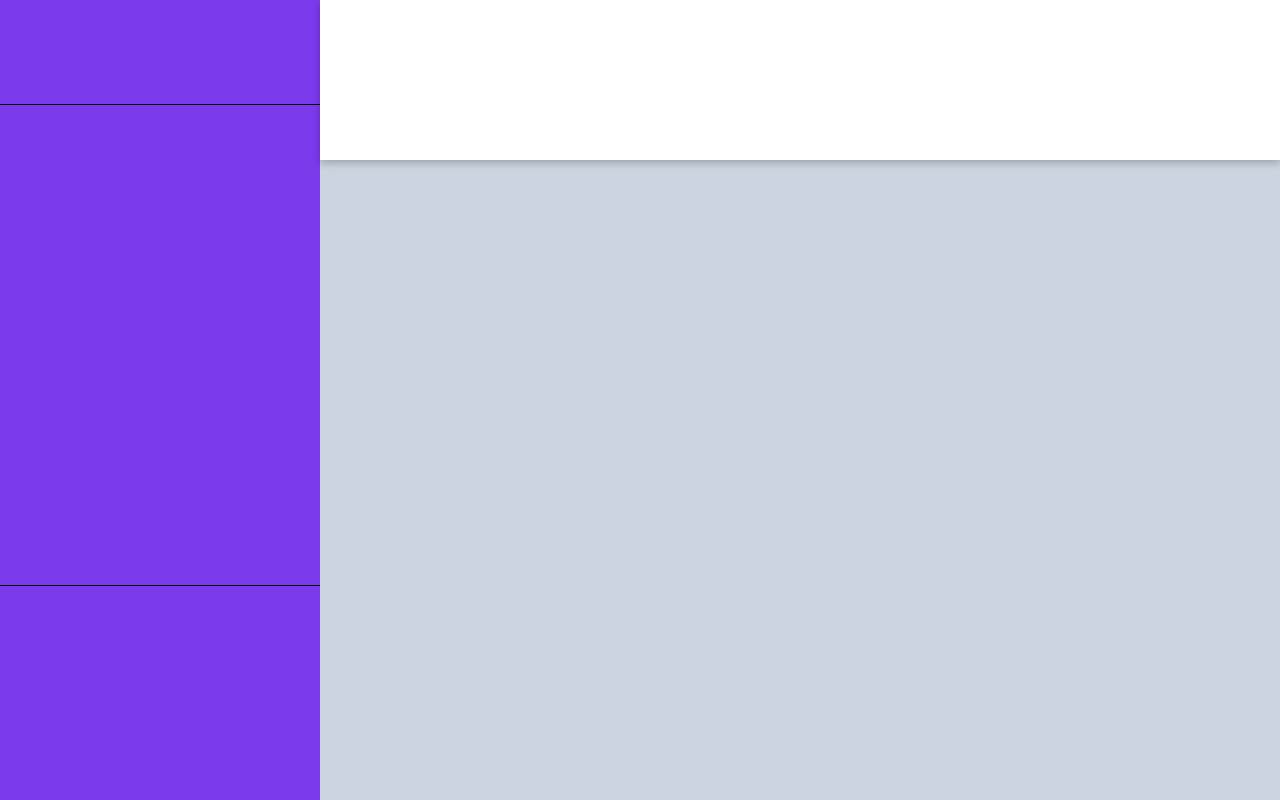
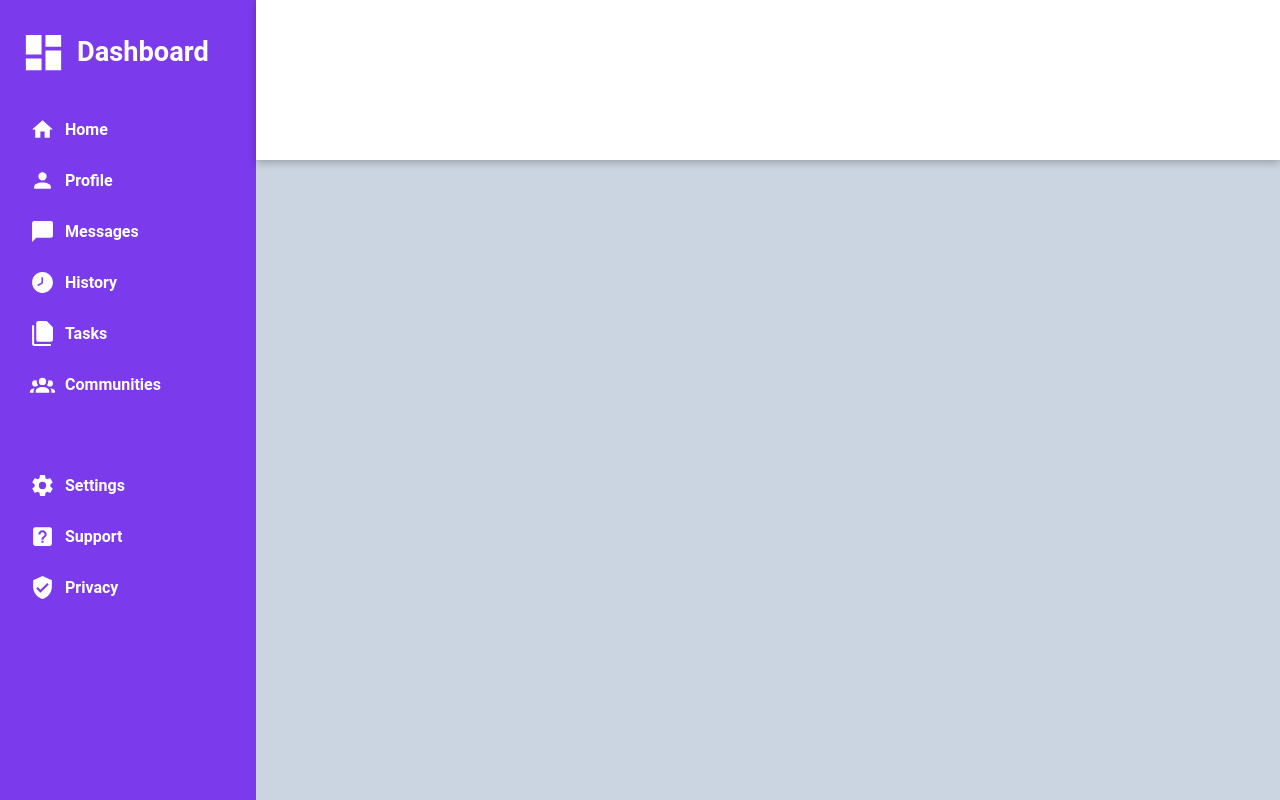
Before and after one commit to FelipeABG/admin-dashboard, a plain HTML site: page index.html in a window 1280 px wide. Drawn offline with Linux system fonts and the light colour scheme.

Commit message:
finished sidebar

```diff
--- a/index.html
+++ b/index.html
@@ -9,10 +9,51 @@
 
     <div class="sidebar-container">
         <div class="logo-container">
-
+            <img src="src/img/logo.svg" alt="logo">
+            <p><strong>Dashboard</strong></p>
         </div>
         <div class="options-container">
+            <div class="option-group-container">
+                <div class="option">
+                    <img src="src/img/home.svg" alt="">
+                    <p><strong>Home</strong></p>
+                </div>
+                <div class="option">
+                    <img src="src/img/profile.svg" alt="">
+                    <p><strong>Profile</strong></p>
+                </div>
+                <div class="option">
+                    <img src="src/img/messages.svg" alt="">
+                    <p><strong>Messages</strong></p>
+                </div>
+                <div class="option">
+                    <img src="src/img/history.svg" alt="">
+                    <p><strong>History</strong></p>
+                </div>
+                <div class="option">
+                    <img src="src/img/tasks.svg" alt="">
+                    <p><strong>Tasks</strong></p>
+                </div>
+                <div class="option">
+                    <img src="src/img/communities.svg" alt="">
+                    <p><strong>Communities</strong></p>
+                </div>
+            </div>
 
+            <div class="option-group-container">
+                <div class="option">
+                    <img src="src/img/settings.svg" alt="">
+                    <p><strong>Settings</strong></p>
+                </div>
+                <div class="option">
+                    <img src="src/img/support.svg" alt="">
+                    <p><strong>Support</strong></p>
+                </div>
+                <div class="option">
+                    <img src="src/img/privacy.svg" alt="">
+                    <p><strong>Privacy</strong></p>
+                </div>
+            </div>
         </div>
     </div>
 
--- a/src/style.css
+++ b/src/style.css
@@ -17,7 +17,7 @@ body, html{
 
 body{
     display: grid;
-    grid-template: 1fr / repeat(4, 1fr);
+    grid-template: 1fr / repeat(5, 1fr);
 }
 
 .sidebar-container{
@@ -26,7 +26,7 @@ body{
 }
 
 .main-container{
-    grid-column: 2/5;
+    grid-column: 2/6;
     display: grid;
     grid-template: repeat(5, 1fr) / 1fr;
     background-color: var(--gray);
@@ -46,10 +46,46 @@ main{
 /* Sidebar */
 .logo-container{
     height: 13%;
-    border-bottom: 1px solid black;
+    display: flex;
+    align-items: center;
+    gap: 10px;
+    padding-left: 20px;
+}
+
+.logo-container img{
+    width: 47px;
+}
+
+.logo-container p{
+    color: white;
+    font-size: 1.7rem;
 }
 
 .options-container{
+    display: flex;
+    flex-direction: column;
     height: 60%;
-    border-bottom: 1px solid black;
+    gap: 50px;
 }
+
+.option{
+    display: flex;
+    align-items: center;
+    padding-left: 30px;
+    gap: 10px;
+}
+
+.option:hover{
+    transform: scale(1.1);
+    transition: 100ms;
+}
+
+.option img{
+    width: 25px;
+}
+
+.option p{
+    cursor: pointer;
+    color: white;
+    font-size: 1rem;
+}
```
Also changed, not shown: src/img/communities.svg (added), src/img/history.svg (added), src/img/home.svg (added), src/img/logo.svg (added), src/img/messages.svg (added), src/img/privacy.svg (added), src/img/profile.svg (added), src/img/settings.svg (added), src/img/support.svg (added), src/img/tasks.svg (added).
